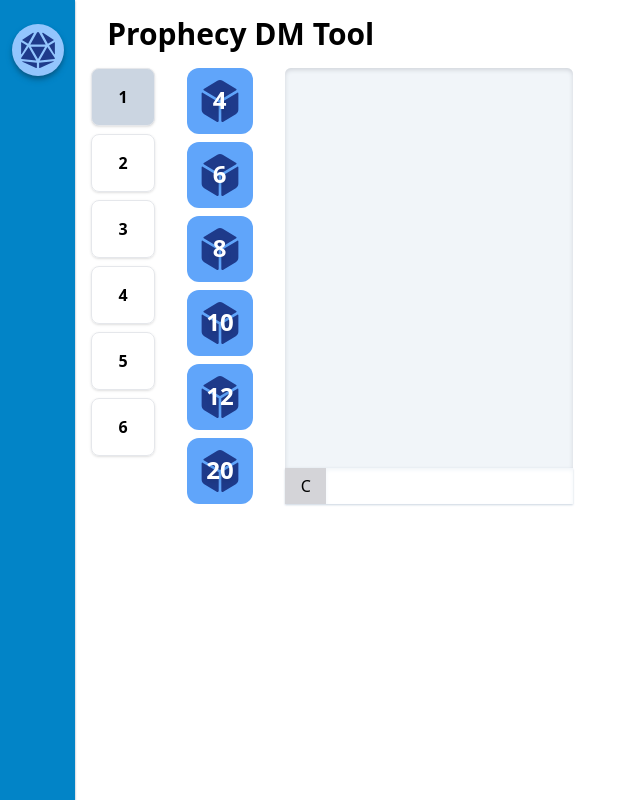
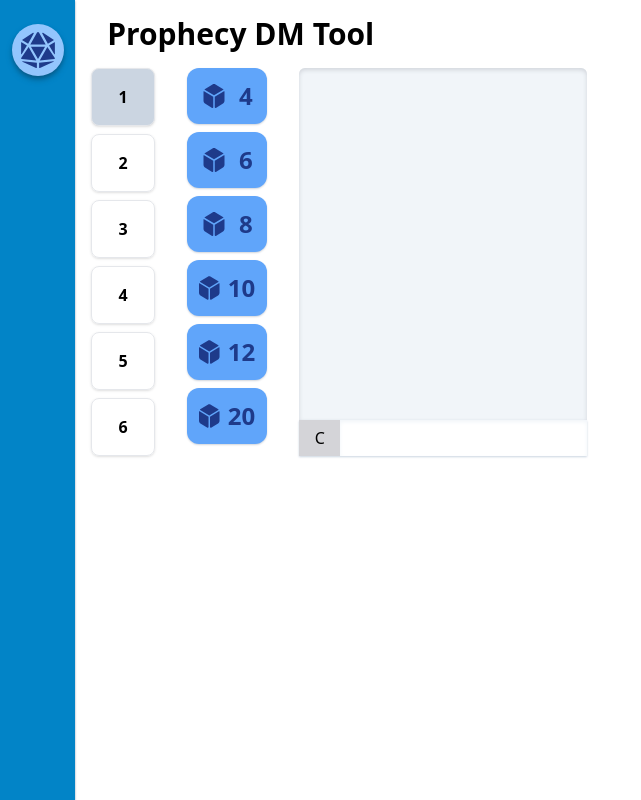
Before and after one commit to ehouse/nextjs-dmtools, a Next.js app: page / in a window 1280 px wide. Shown: the whole page, without its empty margins (0-641 px from the left). Built offline with nearby package versions, Linux system fonts and the light colour scheme.

Commit message:
Slight update to styling

```diff
--- a/components/dice.tsx
+++ b/components/dice.tsx
@@ -18,9 +18,9 @@ function Die(props: Props) {
   };
 
   return (
-    <button onClick={roll} className=" relative rounded-xl bg-blue-400 p-3">
-      <FaDiceD6 size="42" color="rgb(30 58 138)" />
-      <span className=" absolute top-4 right-5 w-[27px] text-center text-2xl font-semibold text-white drop-shadow-md ">
+    <button onClick={roll} className="die">
+      <FaDiceD6 size="24" color="rgb(30 58 138)" />
+      <span className=" text-center text-2xl font-semibold text-blue-900 ">
         {props.face}
       </span>
     </button>
--- a/styles/globals.css
+++ b/styles/globals.css
@@ -5,6 +5,10 @@
 @layer components {
     .btn {
       @apply mx-auto w-full rounded-lg border p-4 font-semibold shadow active:shadow-none;
+    }
+
+    .die {
+      @apply flex w-20 justify-around items-center gap-2 rounded-xl bg-blue-400 p-3 shadow-sm active:shadow-none shadow-gray-300 transition-all ease-linear
     }
 
     .sidebar-icon {
```
